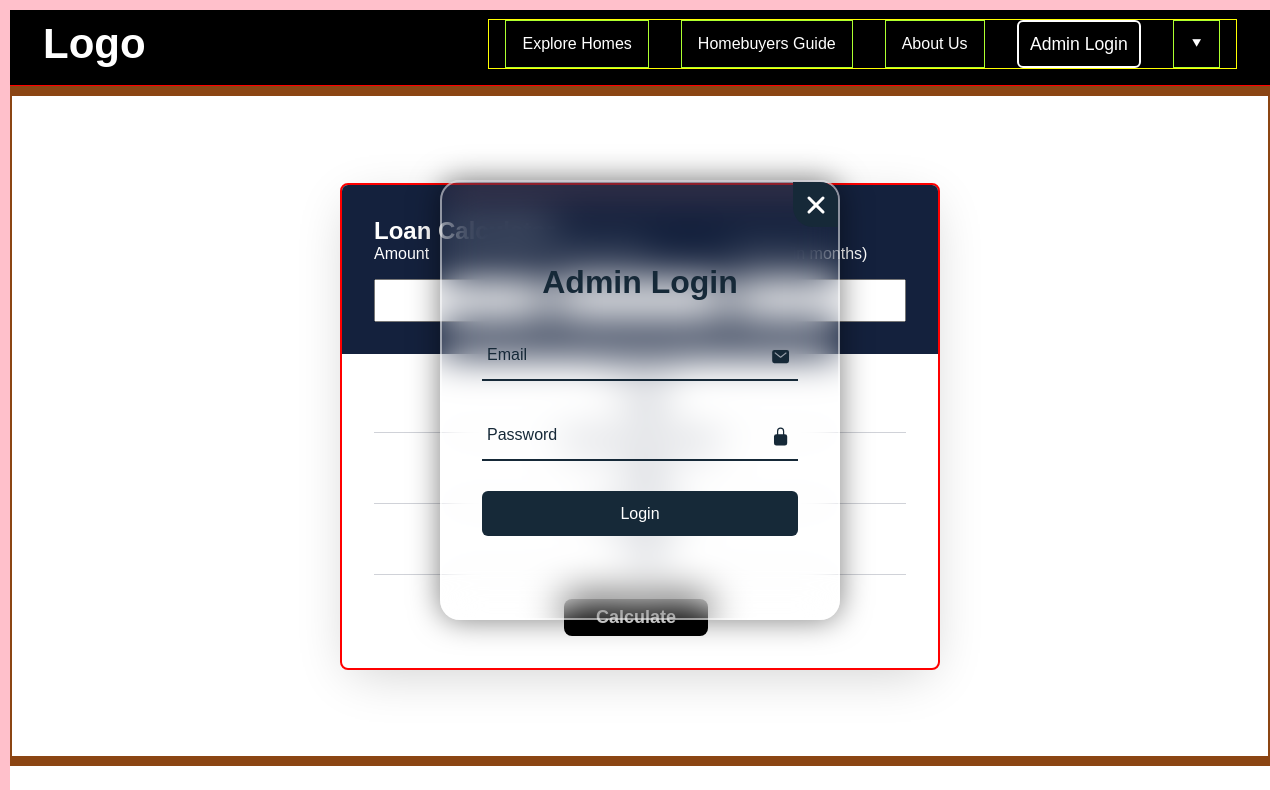
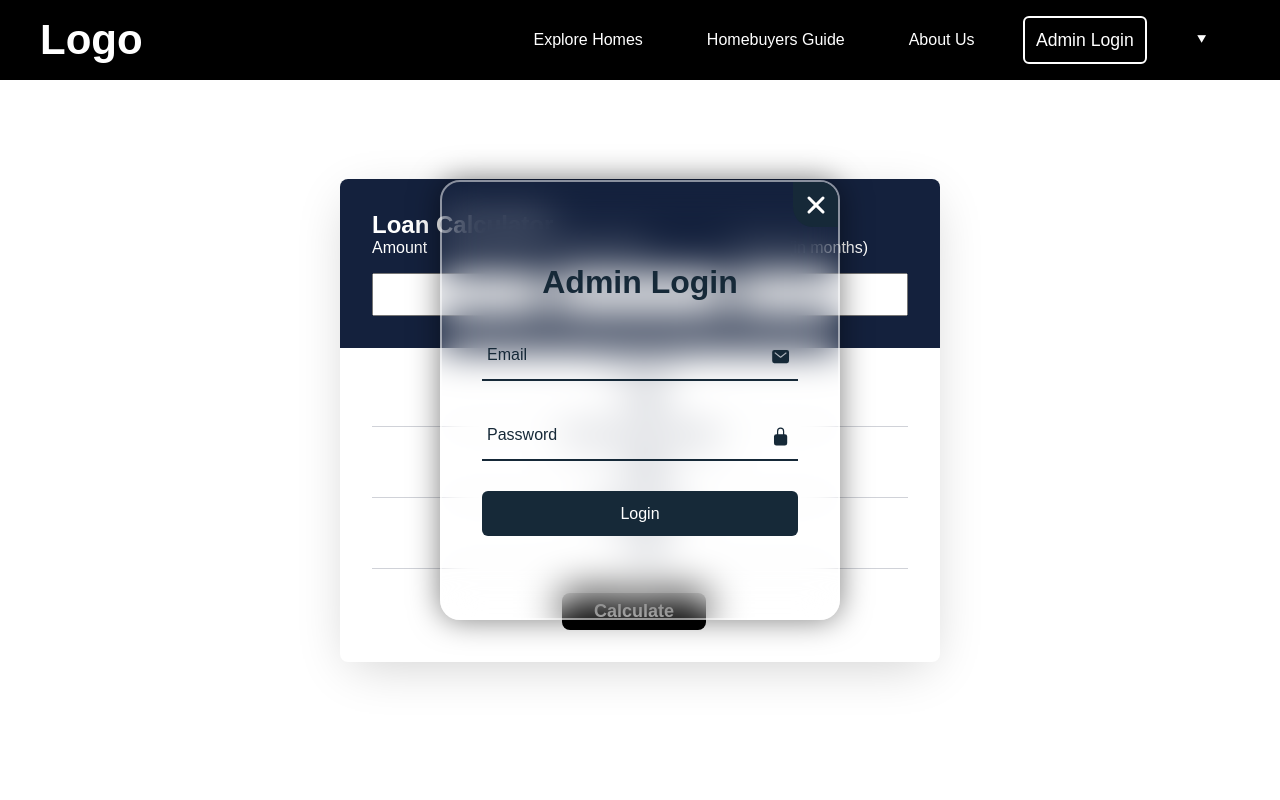
Before and after one commit to mrdcvlsc/homefinders, a React (Vite) app in the folder frontend/: page /calculator in a window 1280 px wide. Both pictures are taken after a click on the button "Admin Login". Built offline with nearby package versions, Linux system fonts and the light colour scheme; no server answers.

Commit message:
removed some debugging border and debugging colors

```diff
--- a/frontend/src/styles/LoginPopup.css
+++ b/frontend/src/styles/LoginPopup.css
@@ -1,6 +1,6 @@
 .login-page-container {
   position: absolute;
-  border: pink 10px solid;
+  /* border: pink 10px solid; */
   height: 100vh;
   width: 100vw;
   top: 0;
--- a/frontend/src/styles/calculator.css
+++ b/frontend/src/styles/calculator.css
@@ -1,5 +1,5 @@
 #calculator-page {
-  border: 10px solid saddlebrown;
+  /* border: 10px solid saddlebrown; */
   display: flex;
   justify-content: center;
   align-items: center;
@@ -18,7 +18,7 @@
   justify-content: center;
   align-items: center;
 
-  border: 2px solid red;
+  /* border: 2px solid red; */
 }
 
 .loan-calculator-form,
--- a/frontend/src/styles/landing.css
+++ b/frontend/src/styles/landing.css
@@ -2,5 +2,5 @@
 
 #landing-page {
   height: 100%;
-  border: goldenrod solid 2px;
+  /* border: goldenrod solid 2px; */
 }
--- a/frontend/src/styles/main.css
+++ b/frontend/src/styles/main.css
@@ -8,7 +8,7 @@
 
 body {
   /* this border is for debugging purposes only, remove in production */
-  border: solid 2px green;
+  /* border: solid 2px green; */
 
   height: 100vh;
   width: 100vw;
--- a/frontend/src/styles/navigation.css
+++ b/frontend/src/styles/navigation.css
@@ -1,6 +1,6 @@
 /* style for the container that holds the logo, website name, and navigation bar */
 #navigation-panel {
-  border: 1px solid red;
+  /* border: 1px solid red; */
   width: 100%;
   background-color: black;
 
@@ -20,7 +20,7 @@
 
 /* style for the container that holds the navigation buttons */
 #navigation-bar {
-  border: solid yellow 1px;
+  /* border: solid yellow 1px; */
   padding-inline: 1em;
 
   display: flex;
@@ -81,7 +81,7 @@
 /* navigation bar links */
 .react-router-link,
 .react-router-sub-link {
-  border: 1px solid greenyellow;
+  /* border: 1px solid greenyellow; */
   position: relative;
 
   color: white;
@@ -89,10 +89,10 @@
 }
 
 /* navigation bar links - when clicked */
-.react-router-link:active,
+/* .react-router-link:active,
 .react-router-sub-link:active {
   color: green;
-}
+} */
 
 /* navigation bar links - on hover */
 .react-router-link:hover,
--- a/frontend/src/styles/register.css
+++ b/frontend/src/styles/register.css
@@ -1,5 +1,5 @@
 .form-page {
-  border: 3px solid blue;
+  /* border: 3px solid blue; */
   display: flex;
   justify-content: center;
 
@@ -9,7 +9,7 @@
 .form-box {
   /* set registration box width */
   width: clamp(300px, 30%, 800px);
-  border: yellow 2px solid;
+  /* border: yellow 2px solid; */
 
   padding: 2em 1em;
 }
```
